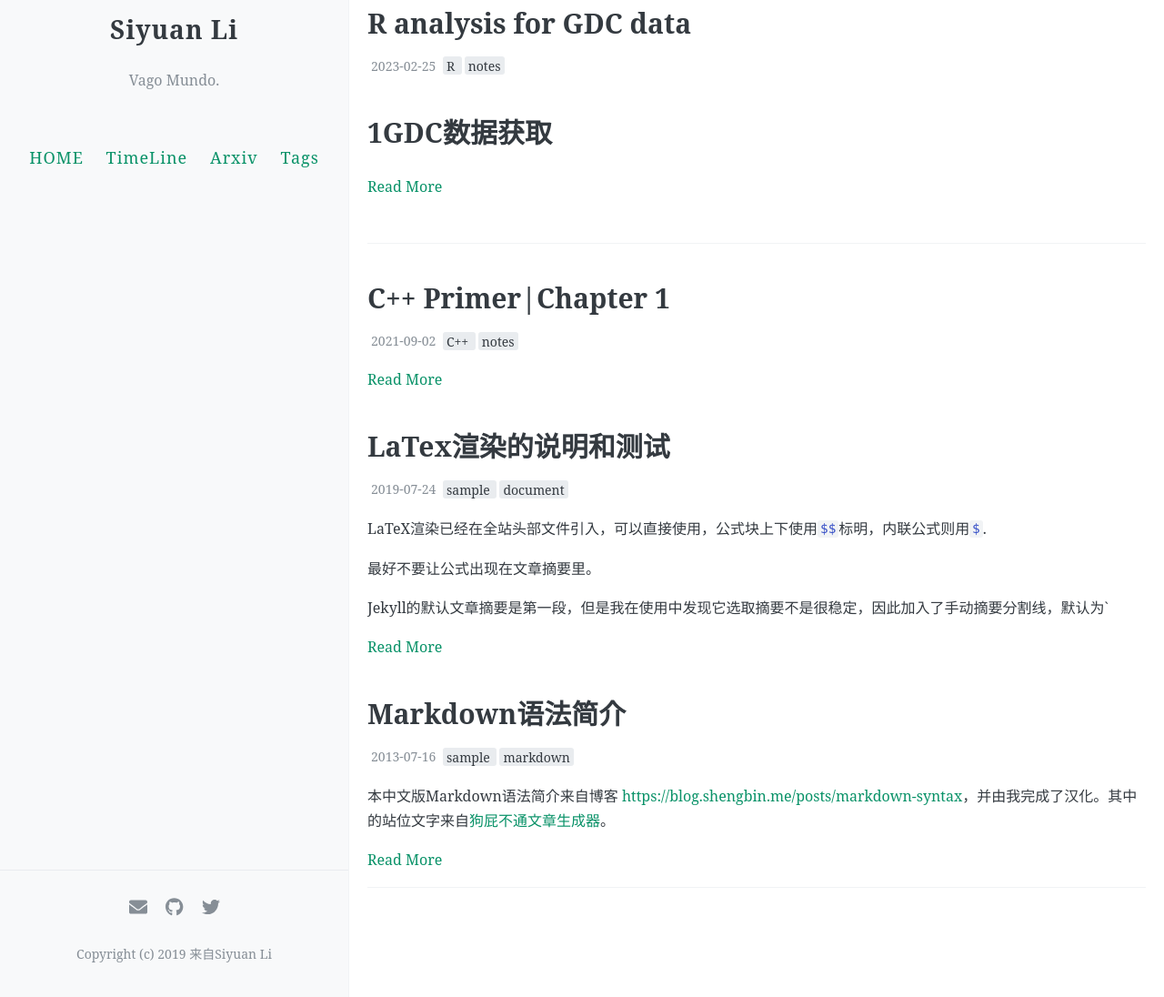
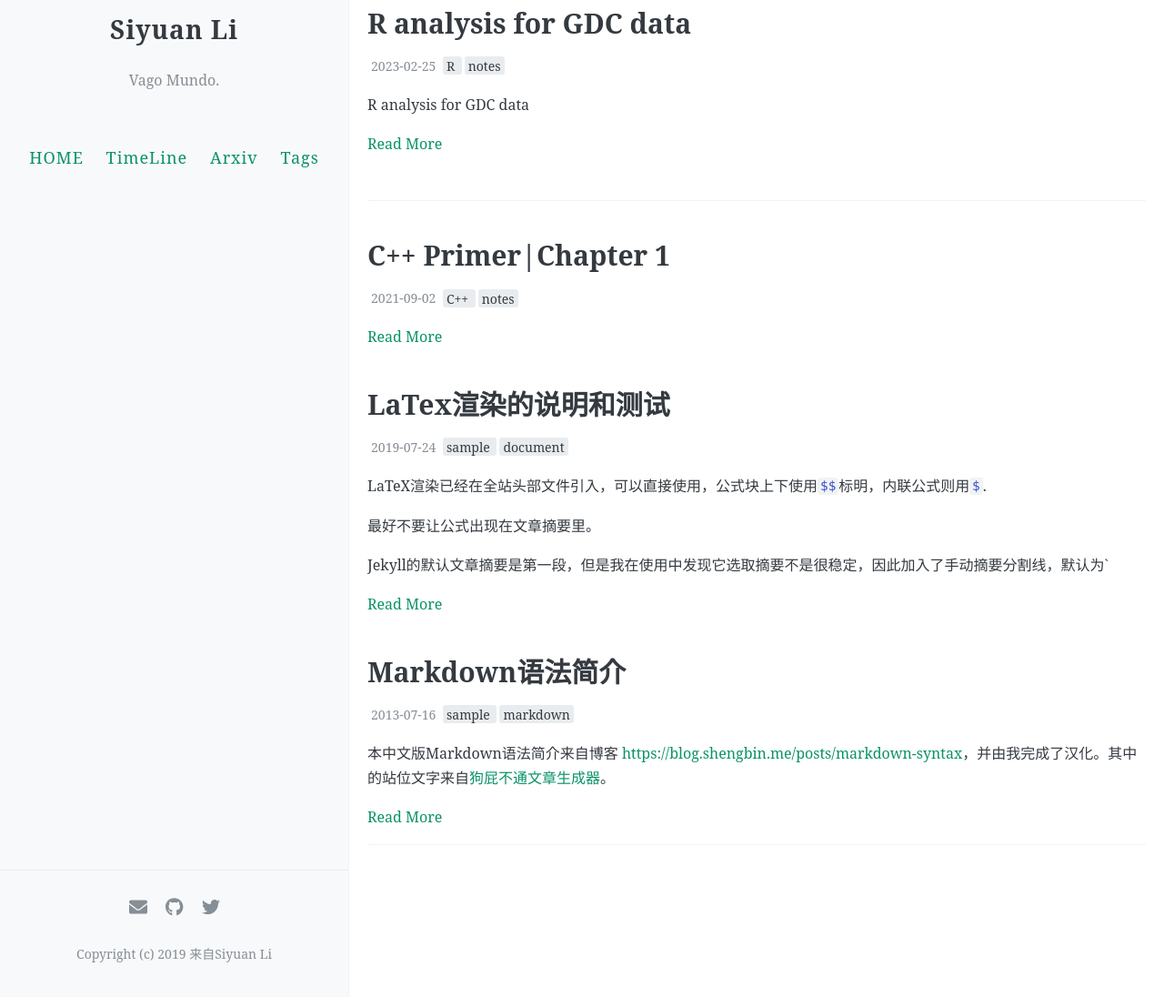
Before and after one commit to ApolloLSY/Attic, a Jekyll site: the page built from index.html, in a window 1280 px wide and 1386 px high. Shown: the part 290-1386 px from the top of the window at 91% size. Built offline with Jekyll 4.4.1, drawn with Linux system fonts in a browser that asks for light colours; the list of posts is cut into pages by our own code; comment, search, counter and statistics services are not loaded.

Commit message:
Update 2023-02-25-A-Practice-of-GDCdata-Analysis.md

```diff
--- a/_posts/2023-02-25-A-Practice-of-GDCdata-Analysis.md
+++ b/_posts/2023-02-25-A-Practice-of-GDCdata-Analysis.md
@@ -7,6 +7,8 @@ toc: true
 tags: [R, notes]
 comments: true
 ---
+R analysis for GDC data
+
 # 1GDC数据获取
 
 ## 1.1数据下载
```
